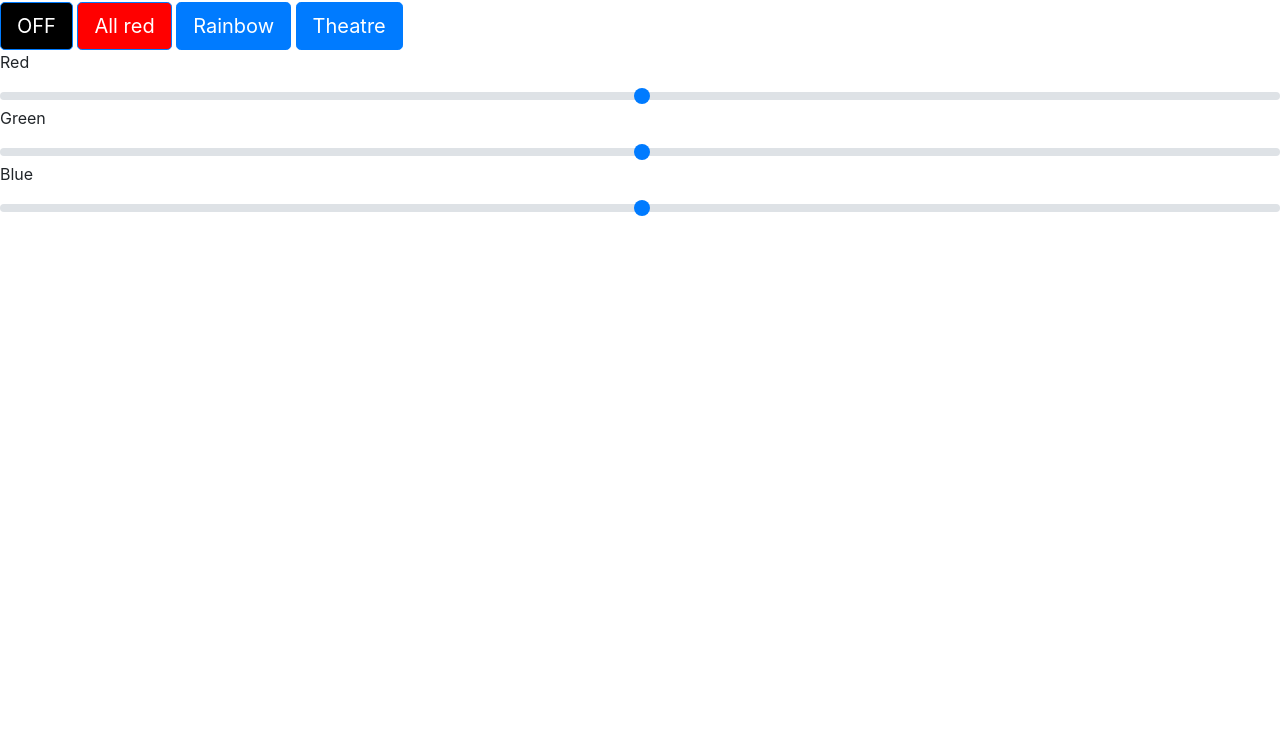
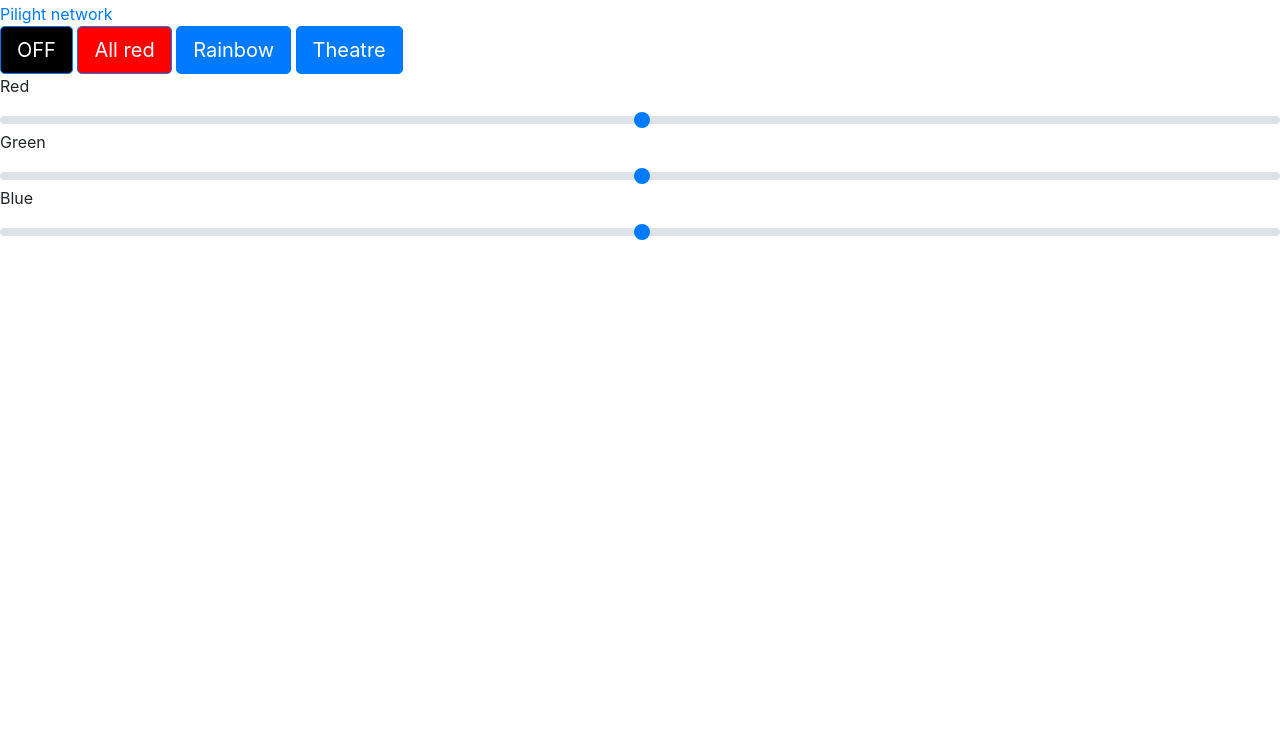
Before and after one commit to uozuAho/pilights, a plain HTML site: page flask_pixel_server/static/index.html in a window 1280 px wide. Shown: the part 54-800 px from the top of the page. Drawn offline with nearby package versions, Linux system fonts and the light colour scheme.

Commit message:
nav to/from clients page

```diff
--- a/flask_pixel_server/static/index.html
+++ b/flask_pixel_server/static/index.html
@@ -13,6 +13,10 @@
 
 <body>
     <h1>Pi Lights</h1>
+
+    <div>
+        <a href="clients">Pilight network</a>
+    </div>
 
     <button id="btn-off" type="button" class="btn btn-primary btn-lg btn-black">OFF</button>
     <button id="btn-red" type="button" class="btn btn-primary btn-lg btn-red">All red</button>
```
Also changed, not shown: flask_pixel_server/templates/clients.html (+9 -3 lines).
